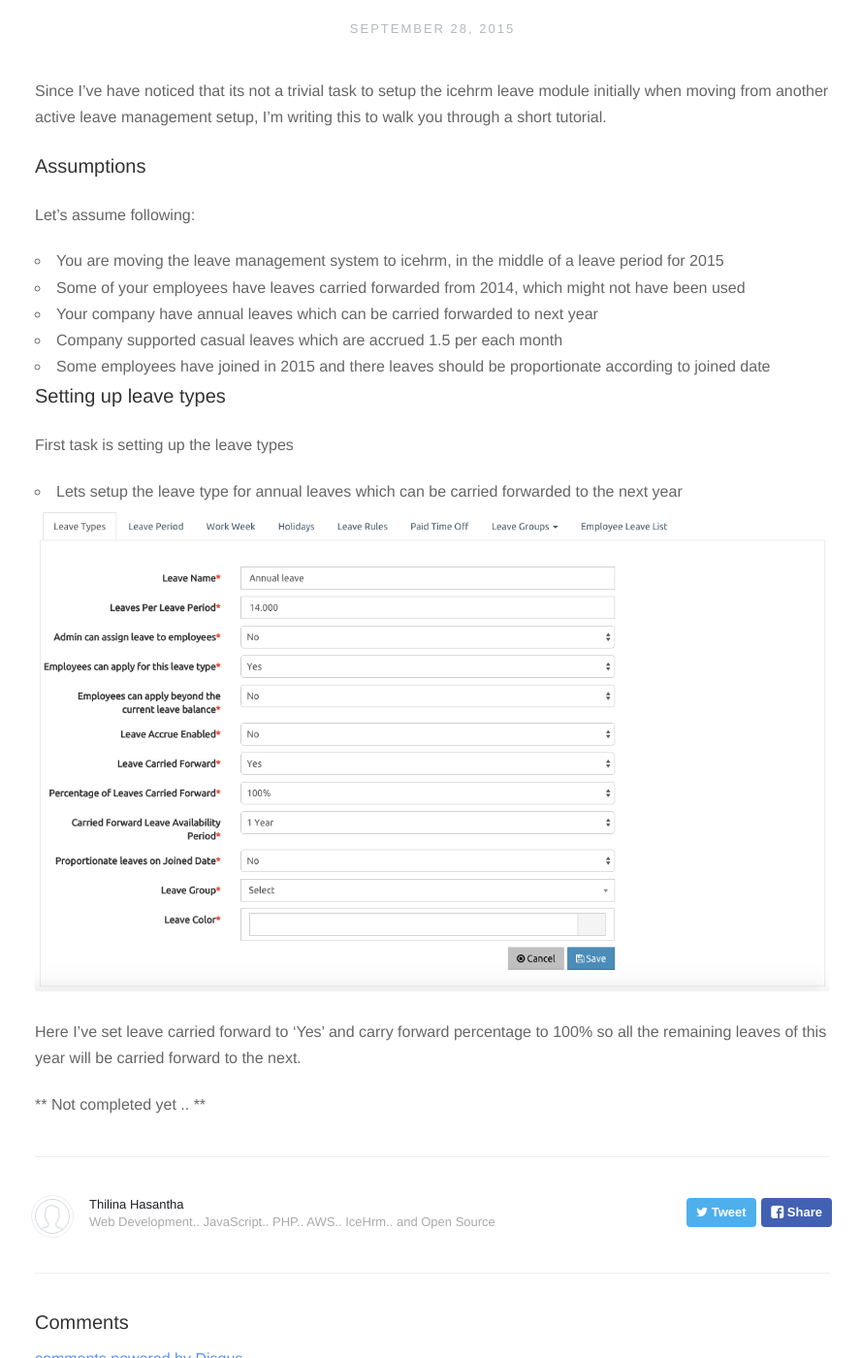
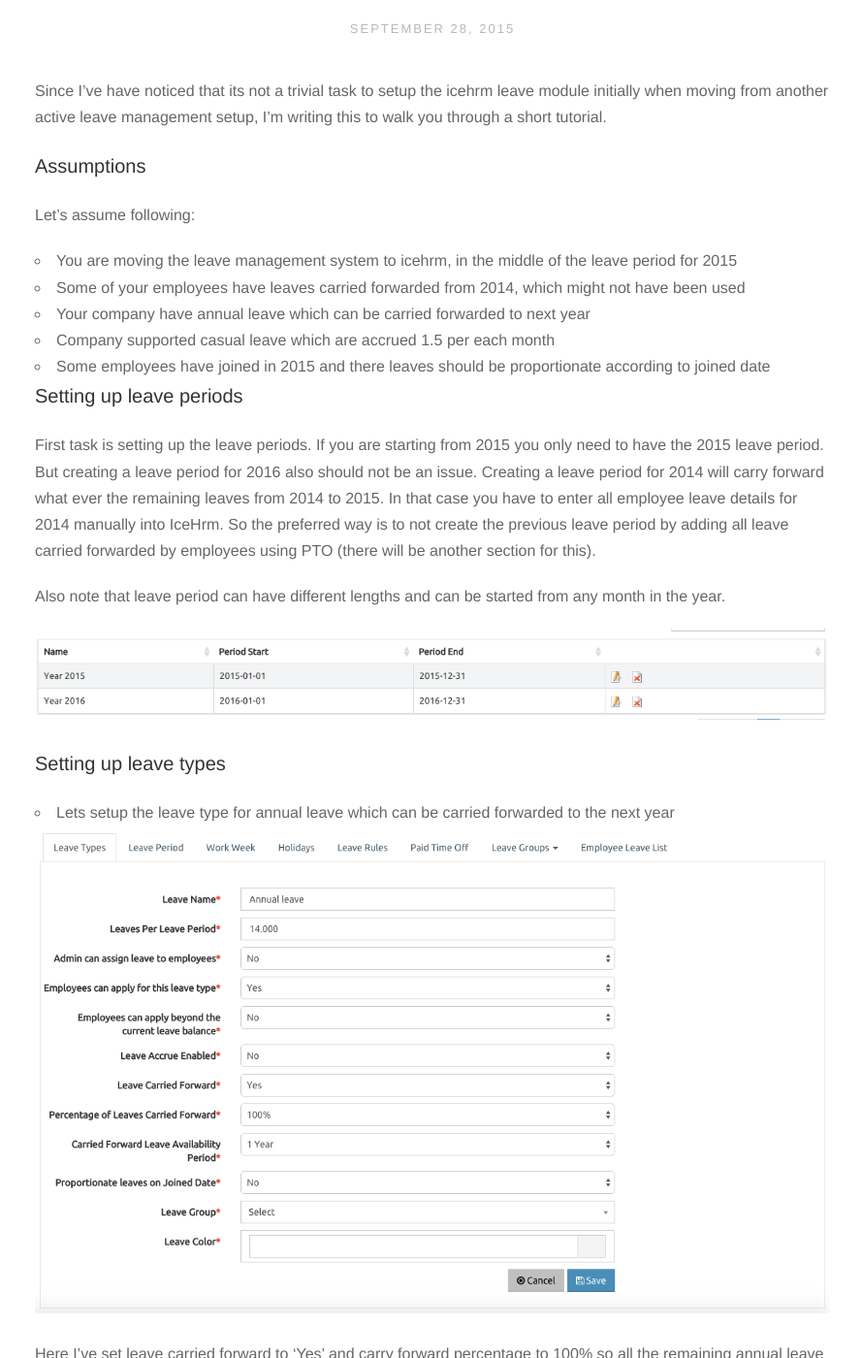
Before and after one commit to thilinah/thilinah.github.io, a Jekyll site: the page built from _posts/2015-09-28-icehrm-leave-setup.markdown, in a window 1280 px wide and 1400 px high, scrolled down 221 px. Shown: the whole window at 97% size, without its empty margins (194-1083 px from the left). Built offline with Jekyll 4.4.1, drawn with Linux system fonts in a browser that asks for light colours; nearby versions of some CDN libraries; Markdown is read by kramdown in place of the engine named in the settings; comment, search, counter and statistics services are not loaded; some of the changed text lies outside the part shown.

Commit message:
details about leave periods

```diff
--- a/_posts/2015-09-28-icehrm-leave-setup.markdown
+++ b/_posts/2015-09-28-icehrm-leave-setup.markdown
@@ -11,22 +11,43 @@ active leave management setup, I'm writing this to walk you through a short tuto
 
 Let's assume following:
 
-1. You are moving the leave management system to icehrm, in the middle of a leave period for 2015
+1. You are moving the leave management system to icehrm, in the middle of the leave period for 2015
 2. Some of your employees have leaves carried forwarded from 2014, which might not have been used
-3. Your company have annual leaves which can be carried forwarded to next year
-4. Company supported casual leaves which are accrued 1.5 per each month
+3. Your company have annual leave which can be carried forwarded to next year
+4. Company supported casual leave which are accrued 1.5 per each month
 5. Some employees have joined in 2015 and there leaves should be proportionate according to joined date
+
+### Setting up leave periods
+
+First task is setting up the leave periods. If you are starting from 2015 you only need to have the 2015 leave period.
+But creating a leave period for 2016 also should not be an issue. Creating a leave period for 2014 will carry forward
+what ever the remaining leaves from 2014 to 2015. In that case you have to enter all employee leave details for 2014
+manually into IceHrm. So the preferred way is to not create the previous leave period by adding all leave carried forwarded
+by employees using PTO (there will be another section for this).
+
+Also note that leave period can have different lengths and can be started from any month in the year.
+
+
+![Setting up leave periods](/assets/blog/leave-periods.png)
 
 ### Setting up leave types
 
-First task is setting up the leave types
 
-1. Lets setup the leave type for annual leaves which can be carried forwarded to the next year
+1. Lets setup the leave type for annual leave which can be carried forwarded to the next year
+
 
 ![Setting up annual leave](/assets/blog/adding-annual-leave.png)
 
-Here I've set leave carried forward to 'Yes' and carry forward percentage to 100% so all the remaining leaves of
+Here I've set leave carried forward to 'Yes' and carry forward percentage to 100% so all the remaining annual leave of
 this year will be carried forward to the next.
+
+2. Setting up casual leave with which are accrued 1.5 per each month and should not be carried forward to the next year
+
+
+![Setting up casual leave](/assets/blog/casual-leave-setup.png)
+
+
+Note that I have entered 18 for leave amount, this will accrue 1.5 (18/12) days per month since leave period length for 2015 is 12 months
 
 
 
```
Also changed, not shown: assets/blog/casual-leave-setup.png (added), assets/blog/leave-periods.png (added).
